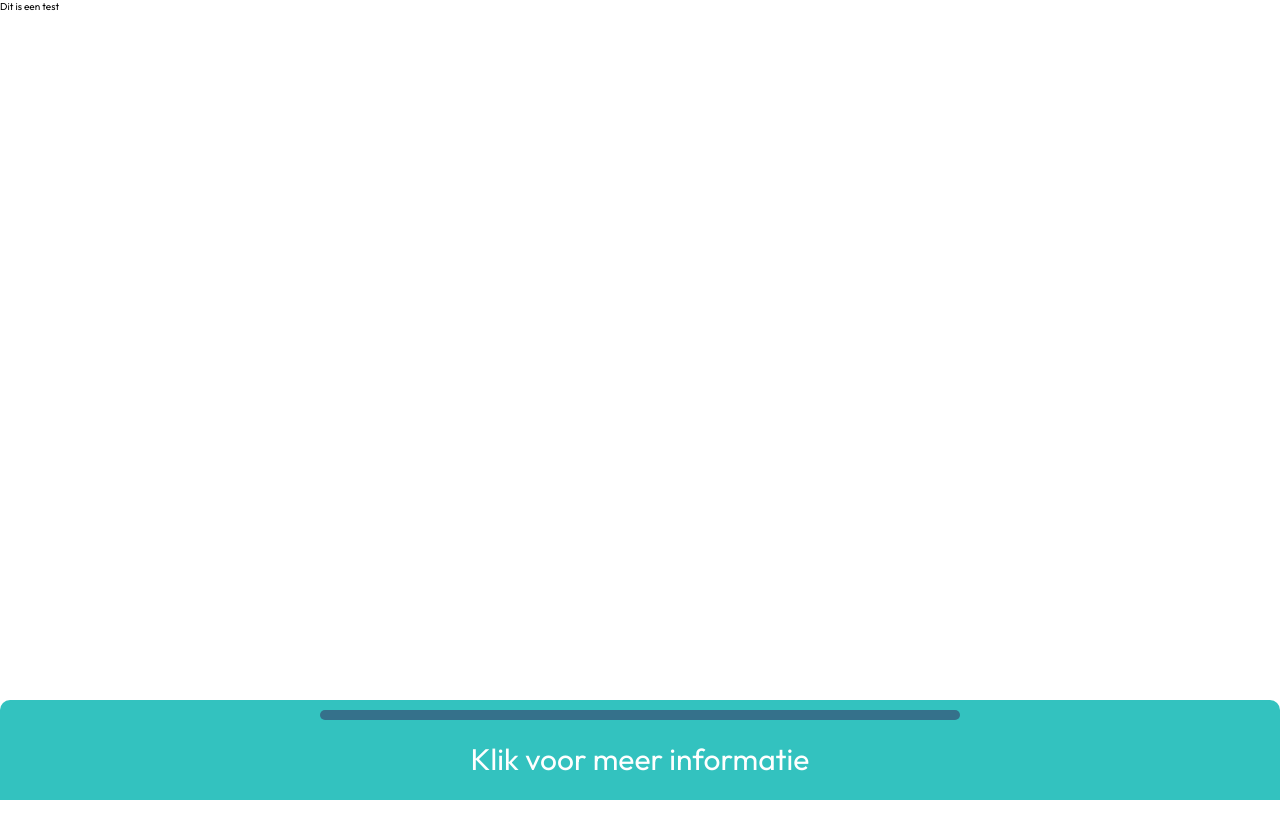
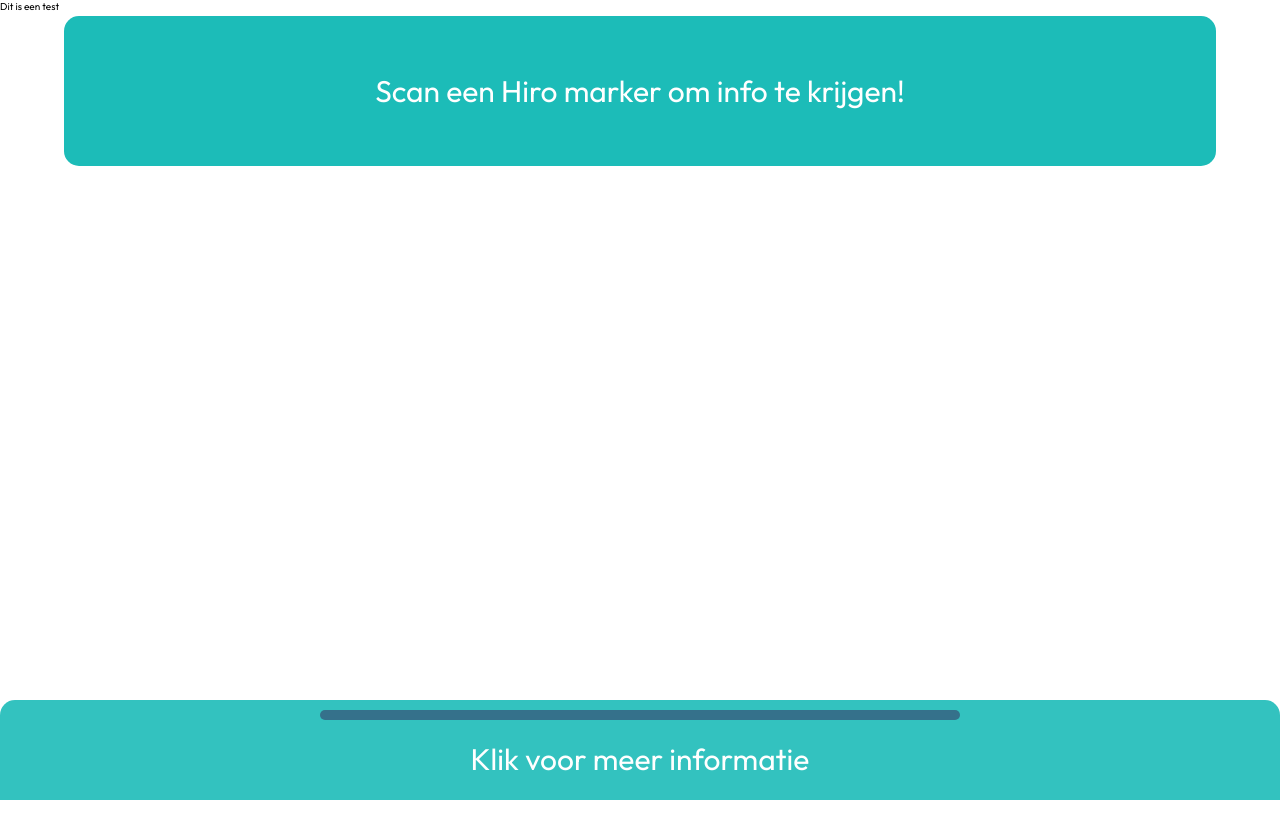
Before and after one commit to Maximus080111/IPMEDT3-AR, a plain HTML site: page index.html in a window 1280 px wide. Drawn offline with Linux system fonts and the light colour scheme.

Commit message:
tekstvlak bovenin toegevoegd voor informatie

```diff
--- a/CSS/style.css
+++ b/CSS/style.css
@@ -12,15 +12,26 @@ body {
     font-family: 'Outfit', sans-serif;
 }
 
-.button {
+.pop-up_top {
     position: absolute;
-    bottom: 0;
-    left: 0;
-    width: 100%;
-    height: 5em;
-    display: flex;
+    top: 2%;
+    left: 50%;
+    width: 90%;
+    height: 15rem;
+    transform: translateX(-50%);
+    background-color: #1CBCB8;
+    border-radius: 1.5rem;
+}
+
+.info_pop-up {
+    position: relative;
+    font-size: 3rem;;
+    top: 50%;
+    left: 50%;
+    transform: translate(-50%, -50%);
     justify-content: center;
-    align-items: center;
+    text-align: center;
+    color: white;
 }
 
 .menu_bottom {
@@ -32,7 +43,7 @@ body {
     display: flex;
     background-color: #1CBCB8;
     opacity: 0.9;
-    border-radius:  1rem 1rem 0rem 0rem;
+    border-radius:  1.5rem 1.5rem 0rem 0rem;
 }
 
 .menu_bottom_bar {
@@ -44,7 +55,6 @@ body {
     width: 50%;
     background-color: #1F617E;
     border-radius: 1rem;
-    text-decoration: none;
     border: none;
 }
 
@@ -52,7 +62,7 @@ body {
     position: relative;
     font-size: 3rem;
     color: white;
-    top:  90%;
+    bottom: 10%;
     left: 50%;
-    transform: translate(-50%, -50%);
+    transform: translate(-50%, 50%);
 }
--- a/index.html
+++ b/index.html
@@ -17,6 +17,9 @@
             <a-text>Dit is een test</a-text>
         </a-marker-camera>
     </a-scene>
+    <section class="pop-up_top">
+        <p class="info_pop-up"> Scan een Hiro marker om info te krijgen!</p>
+    </section>
     <section class="menu_bottom">
         <button class="menu_bottom_bar"></button>
         <p class="text_menu_bottom">Klik voor meer informatie</p>
```
